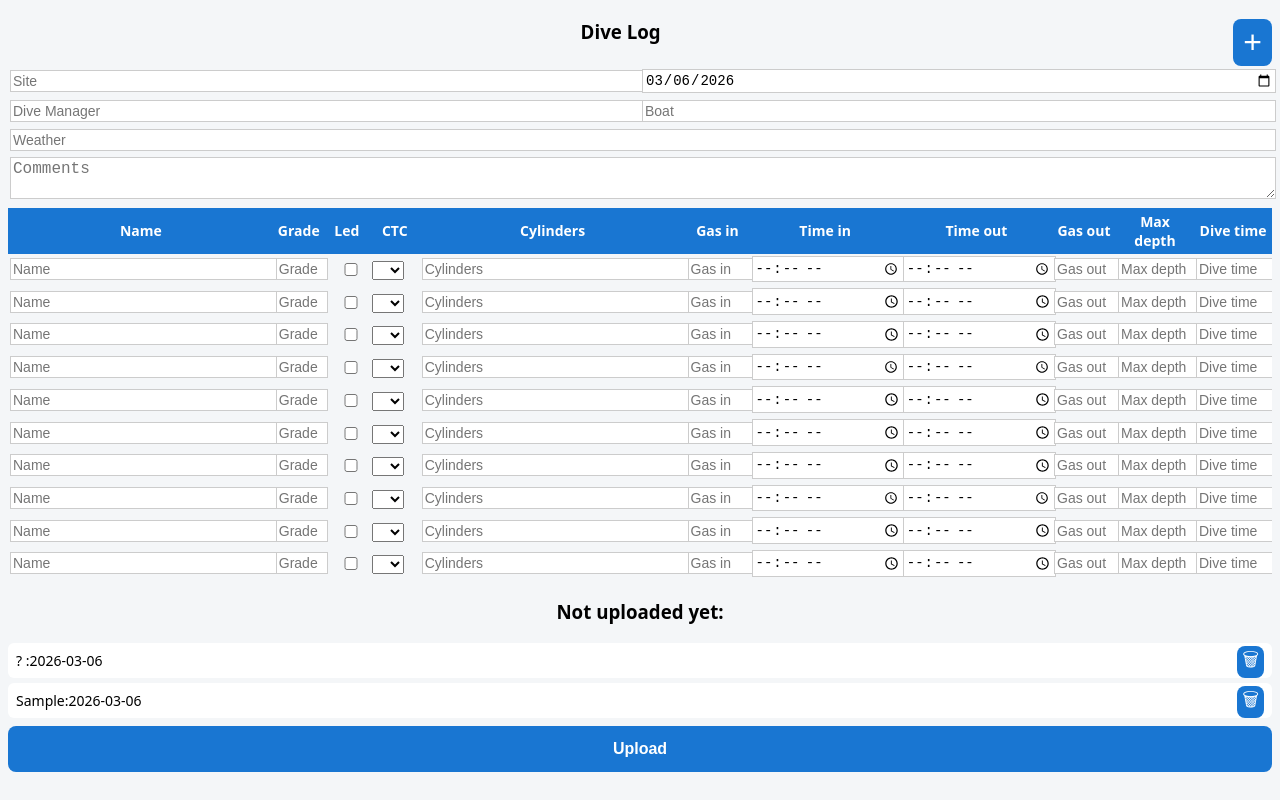
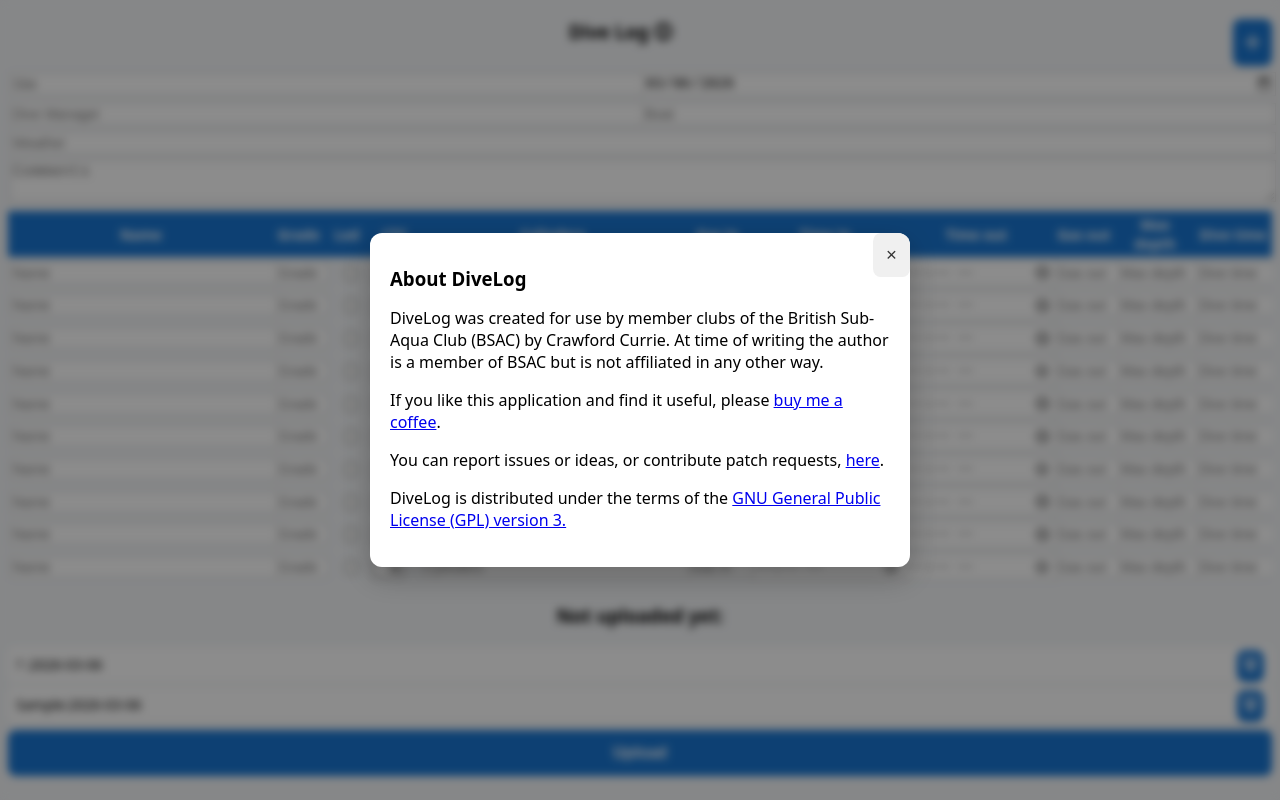
Before and after one commit to cdot/DiveLog, a website with bundled scripts: page index.html in a window 1280 px wide. Both pictures are taken after typing "Sample", "Sample", "Sample", "Sample", "Sample", "Sample" into the empty fields and a click on the button "Create a new log page". Built offline with nearby package versions, Linux system fonts and the light colour scheme.

Commit message:
Added about link

```diff
--- a/index.html
+++ b/index.html
@@ -12,7 +12,7 @@
   </head>
   <body>
     <div id="main">
-      <h3>Dive Log<button title="Create a new log page" id="addPageButton">+</button></h3>
+      <h3><span id="about">Dive Log &#x1f6c8;</a><button title="Create a new log page" id="addPageButton">+</button></h3>
       <table>
         <tr>
           <td><input id="site" title="Site" placeholder="Site"></td>
@@ -72,8 +72,9 @@
         <button class="modal-close">&times;</button>
         <h1>About DiveLog</h1>
         <p>DiveLog was created for use by member clubs of the British
-          Sub-Aqua Club (BSAC). At time of writing the author is a
-          member of BSAC but is not affiliated in any other way.
+          Sub-Aqua Club (BSAC) by Crawford Currie. At time of writing
+          the author is a member of BSAC but is not affiliated in any
+          other way.
         </p>
         <p>
           If you like this application and find it useful,
--- a/src/DiveManager.js
+++ b/src/DiveManager.js
@@ -100,6 +100,9 @@ document.querySelectorAll("#main input,select,textarea")
 .forEach(input =>
   input.addEventListener("change", () => pages.updatePageFromUI()));
 
+document.getElementById("about")
+.addEventListener("click", () => openDialog("aboutDialog"));
+
 // Create local DB
 pages = new Pages();
 
--- a/src/Pages.js
+++ b/src/Pages.js
@@ -139,7 +139,7 @@ export default class Pages {
       div.textContent = page.shortText();
       const deleteButton = document.createElement("button");
       deleteButton.textContent = "\u{1F5D1}";
-      deleteButton.title = "Delete";
+      deleteButton.title = "Delete this record. Be careful, you cannot undo!";
       deleteButton.classList.add("trash-can");
       div.append(deleteButton);
       div.addEventListener(
```
